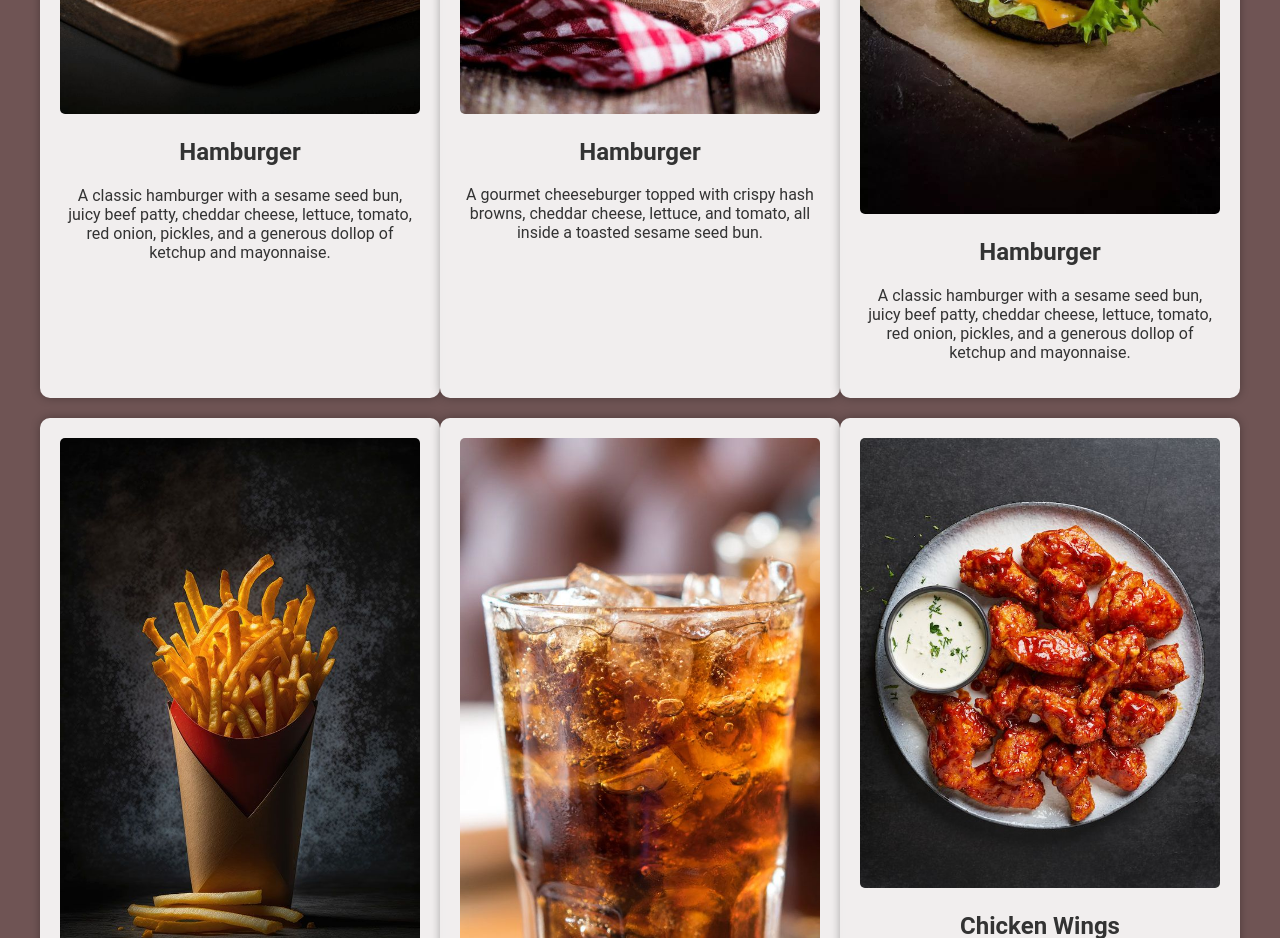
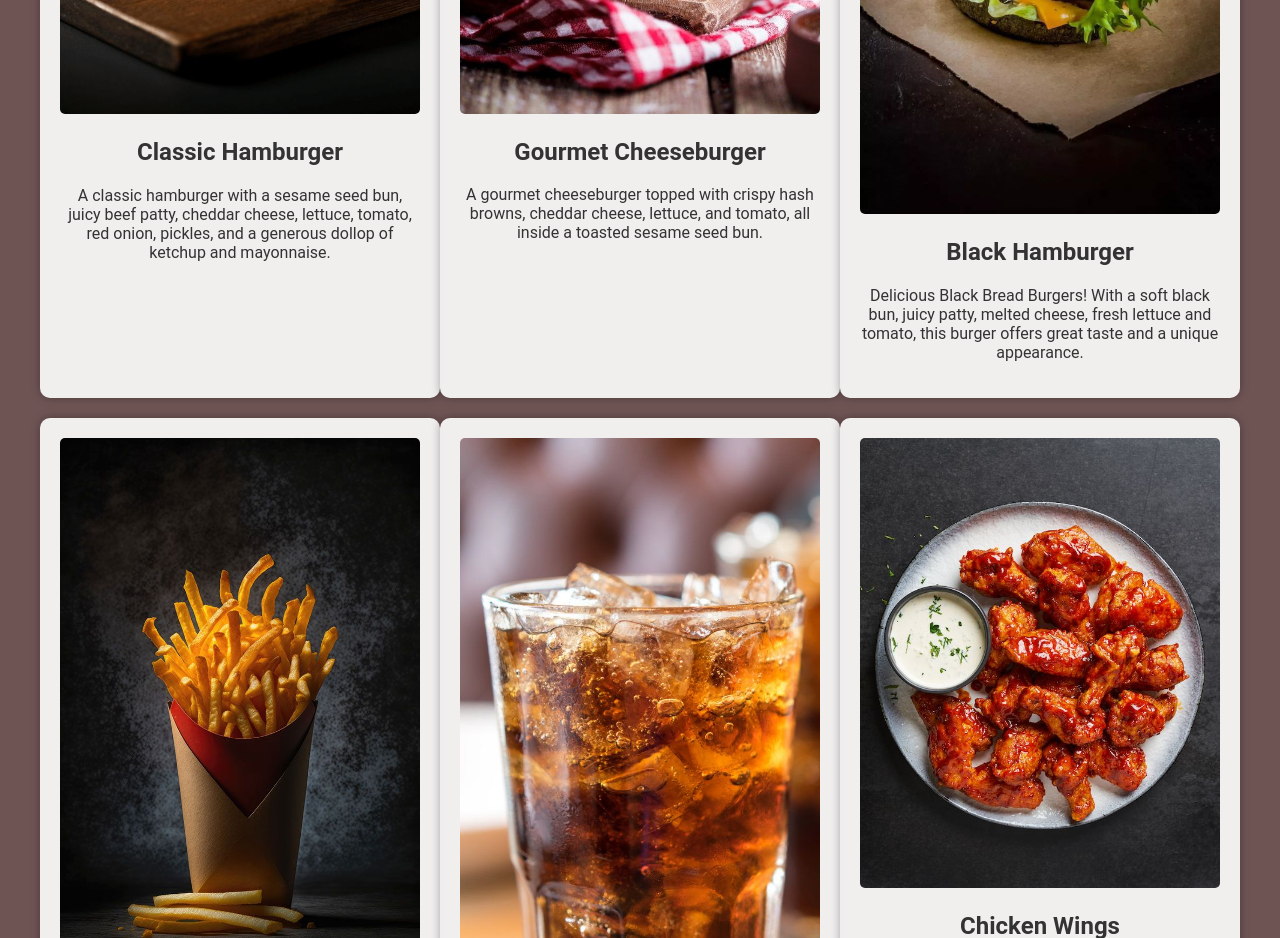
Before and after one commit to revou-fsse-5/module-1-Satria, a plain HTML site: page index.html in a window 1280 px wide. Shown: the part 840-1778 px from the top of the page. Drawn offline with Linux system fonts and the light colour scheme.

Commit message:
mengganti gambar3

```diff
--- a/index.html
+++ b/index.html
@@ -27,18 +27,18 @@
         <section class="menu">
             <article class="menu-item">
                 <img src="hamburger1.jpg" alt="Hamburger 1">
-                <h2>Hamburger</h2>
+                <h2> Classic Hamburger</h2>
                 <p>A classic hamburger with a sesame seed bun, juicy beef patty, cheddar cheese, lettuce, tomato, red onion, pickles, and a generous dollop of ketchup and mayonnaise.</p>
             </article>
             <article class="menu-item">
                 <img src="hamburger2.jpg" alt="Hamburger 2">
-                <h2>Hamburger</h2>
+                <h2>Gourmet Cheeseburger</h2>
                 <p>A gourmet cheeseburger topped with crispy hash browns, cheddar cheese, lettuce, and tomato, all inside a toasted sesame seed bun.</p>
             </article>
             <article class="menu-item">
                 <img src="hamburger3.jpg" alt="Hamburger 3">
-                <h2>Hamburger</h2>
-                <p>A classic hamburger with a sesame seed bun, juicy beef patty, cheddar cheese, lettuce, tomato, red onion, pickles, and a generous dollop of ketchup and mayonnaise.</p>
+                <h2>Black Hamburger</h2>
+                <p>Delicious Black Bread Burgers! With a soft black bun, juicy patty, melted cheese, fresh lettuce and tomato, this burger offers great taste and a unique appearance.</p>
             </article>
             <article class="menu-item">
                 <img src="fries.jpg" alt="French Fries">
```
